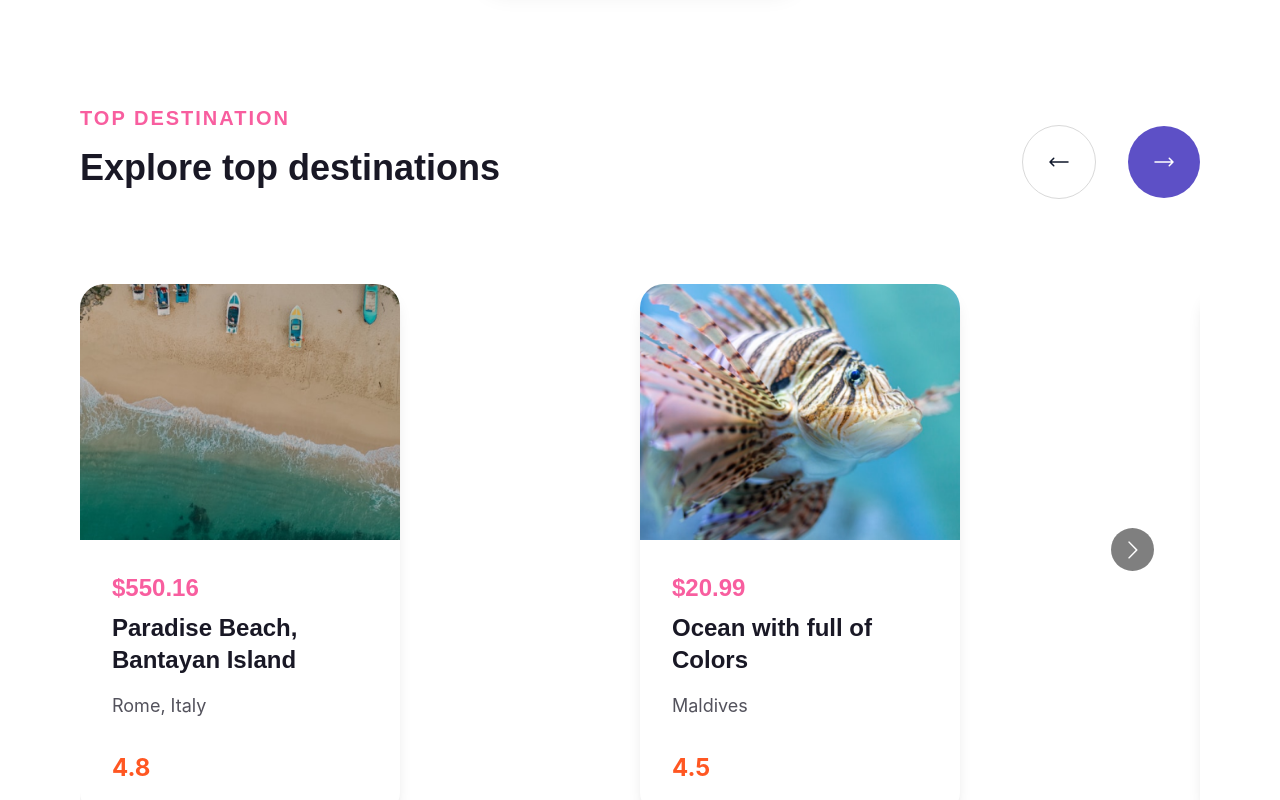
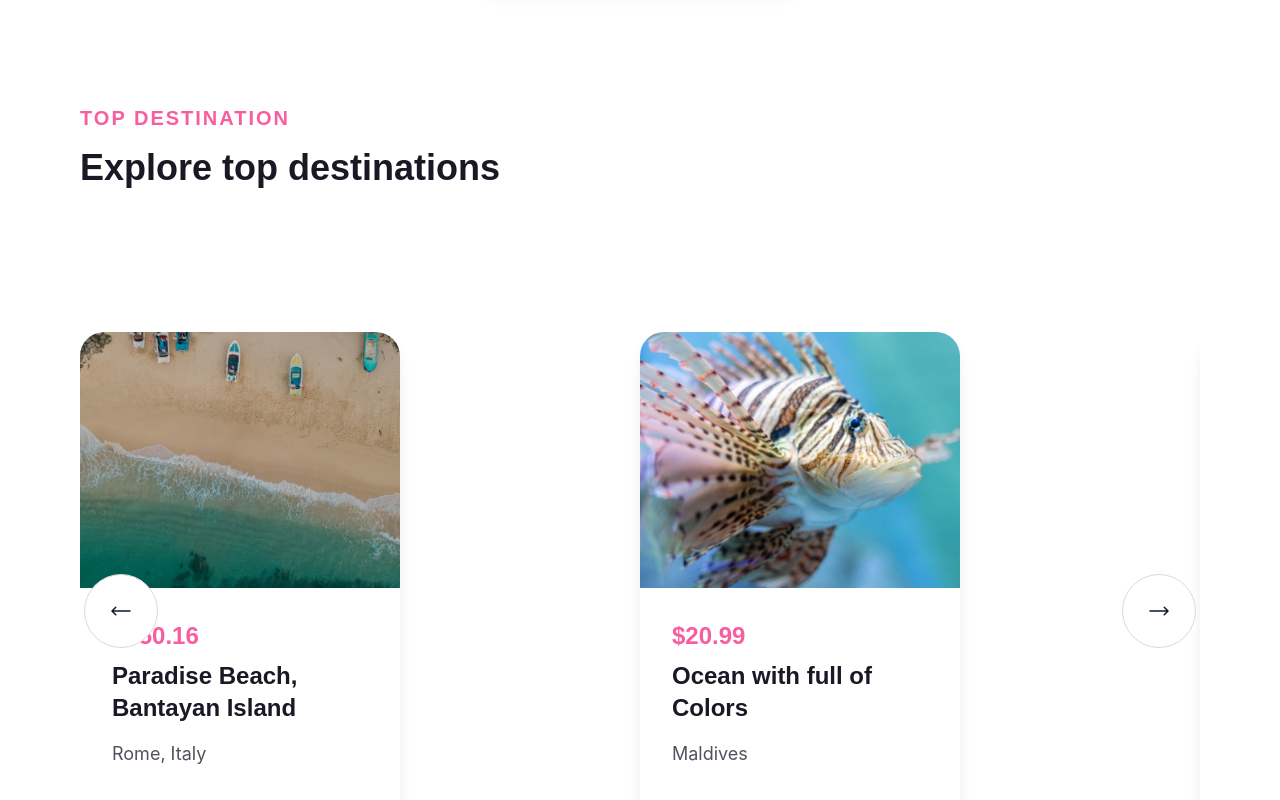
Before and after one commit to ervanervan/travlog, a React (Vite) app: page / in a window 1280 px wide. Shown: the part 1660-2460 px from the top of the page. Built offline with nearby package versions, Linux system fonts and the light colour scheme.

Commit message:
Finished updated card destination

```diff
--- a/src/components/CardDestinations.jsx
+++ b/src/components/CardDestinations.jsx
@@ -9,7 +9,7 @@ export default function CardDestinations({
   rating,
 }) {
   return (
-    <div id="destination" className="py-16">
+    <div id="destination" className="pb-16 pt-28">
       <div className="w-80 bg-bgWhite rounded-3xl shadow-lg">
         <div className="h-64 w-full rounded-t-3xl">
           <img
@@ -17,6 +17,7 @@ export default function CardDestinations({
             alt="destination"
             width={320}
             height={252}
+            draggable={false}
             className="object-cover h-full w-full rounded-t-3xl"
           />
         </div>
@@ -33,7 +34,8 @@ export default function CardDestinations({
               alt=""
               width={24}
               height={24}
-              className="w-6 h-6 pr-48"
+              draggable={false}
+              className="w-6 h-6"
             />
           </p>
         </div>
--- a/src/components/Destination.jsx
+++ b/src/components/Destination.jsx
@@ -1,44 +1,24 @@
-import React, { useState } from "react";
-import {
-  ArrowLongLeftIcon,
-  ArrowLongRightIcon,
-} from "@heroicons/react/24/solid";
+import React from "react";
 import Carousel from "react-multi-carousel";
 import "react-multi-carousel/lib/styles.css";
 import { DATA_DESTINATIONS } from "../Data";
 import CardDestinations from "./CardDestinations";
+import CustomDot from "./CustomDot";
+import CustomLeftArrow from "./CustomLeftArrow";
+import CustomRightArrow from "./CustomRightArrow";
 
 export default function Destination() {
-  const [activeIndex, setActiveIndex] = useState(0);
-
-  const handlePrev = () => {
-    setActiveIndex((prevIndex) =>
-      prevIndex === 0 ? DATA_DESTINATIONS.length - 1 : prevIndex - 1
-    );
-  };
-
-  const handleNext = () => {
-    setActiveIndex((prevIndex) =>
-      prevIndex === DATA_DESTINATIONS.length - 1 ? 0 : prevIndex + 1
-    );
-  };
-
   const responsive = {
-    superLargeDesktop: {
-      // the naming can be any, depends on you.
-      breakpoint: { max: 4000, min: 3000 },
-      items: 5,
-    },
     desktop: {
-      breakpoint: { max: 3000, min: 1024 },
+      breakpoint: { max: 3000, min: 1280 },
       items: 3,
     },
     tablet: {
-      breakpoint: { max: 1024, min: 464 },
+      breakpoint: { max: 1279, min: 768 },
       items: 2,
     },
     mobile: {
-      breakpoint: { max: 464, min: 0 },
+      breakpoint: { max: 767, min: 0 },
       items: 1,
     },
   };
@@ -56,23 +36,20 @@ export default function Destination() {
                 Explore top destinations
               </h2>
             </div>
-            <div className="flex justify-between md:justify-center md:gap-8 items-center">
-              <button
-                onClick={handlePrev}
-                className="p-6 rounded-full bg-bgWhite border border-bgGray"
-              >
-                <ArrowLongLeftIcon className="h-6 w-6 text-slate-900" />
-              </button>
-              <button
-                onClick={handleNext}
-                className="p-6 rounded-full bg-bgPrimary"
-              >
-                <ArrowLongRightIcon className="h-6 w-6 text-textWhite" />
-              </button>
-            </div>
           </div>
           <div>
-            <Carousel responsive={responsive}>
+            <Carousel
+              responsive={responsive}
+              swipeable={false}
+              draggable={false}
+              infinite={true}
+              autoPlay={true}
+              autoPlaySpeed={1500}
+              showDots={true}
+              customDot={<CustomDot />}
+              customLeftArrow={<CustomLeftArrow />}
+              customRightArrow={<CustomRightArrow />}
+            >
               {DATA_DESTINATIONS.map((destination) => (
                 <CardDestinations key={destination.id} {...destination} />
               ))}
--- a/src/components/Testimonial.jsx
+++ b/src/components/Testimonial.jsx
@@ -29,7 +29,7 @@ export default function Testimonial() {
 
   return (
     <section className="container mx-auto">
-      <div className="px-4 md:px-20 py-8">
+      <div className="px-4 lg:px-20 py-8">
         <div className="text-center">
           <h3 className="font-bold text-textSecondary text-base uppercase tracking-[2px] mb-4">
             Testimonials
```
